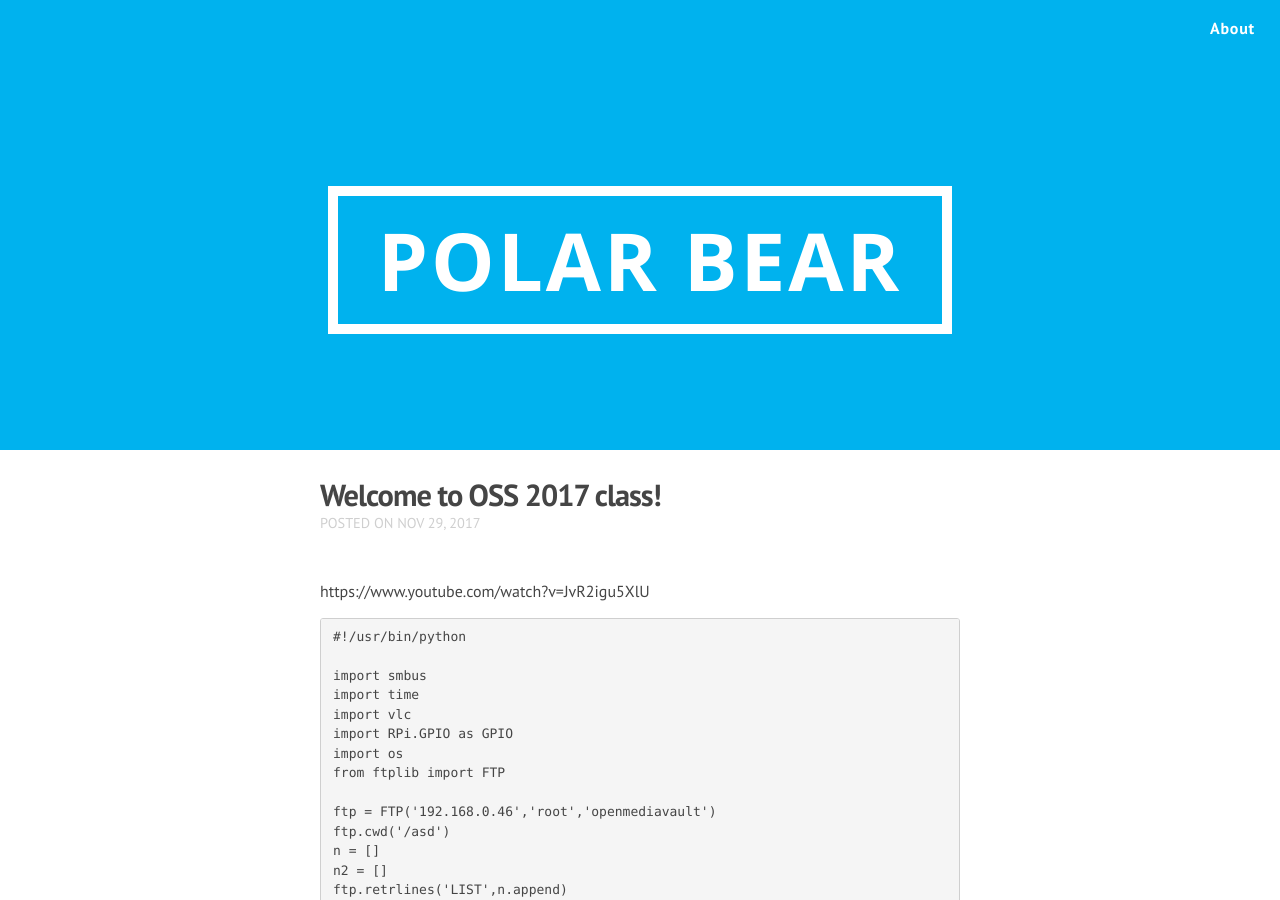
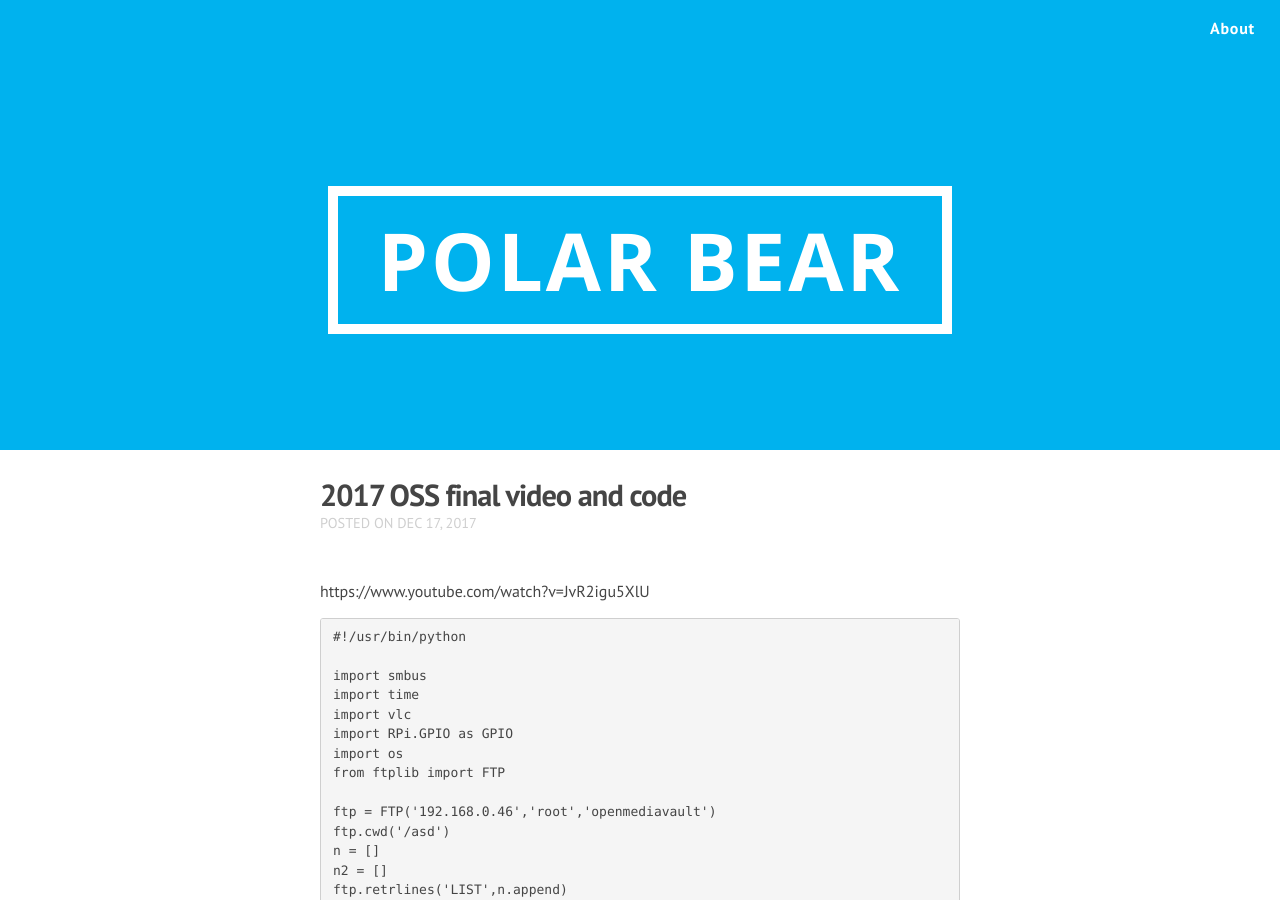
Before and after one commit to diezcami/polar-bear-theme, a Jekyll site: the page built from _posts/2017-12-17-welcome.markdown, in a window 1280 px wide and 900 px high. Built offline with Jekyll 4.4.1, drawn with Linux system fonts in a browser that asks for light colours; nearby versions of some CDN libraries; Markdown is read by kramdown in place of the engine named in the settings.

Commit message:
Update and rename 2017-11-29-welcome.markdown to 2017-12-17-welcome.markdown

```diff
--- a/_posts/2017-11-29-welcome.markdown
+++ b/_posts/2017-12-17-welcome.markdown
@@ -1,7 +1,7 @@
 ---
 layout: post
-title: "Welcome to OSS 2017 class!"
-date: 2017-11-29
+title: "2017 OSS final video and code"
+date: 2017-12-17
 categories:
 ---
 https://www.youtube.com/watch?v=JvR2igu5XlU
```
